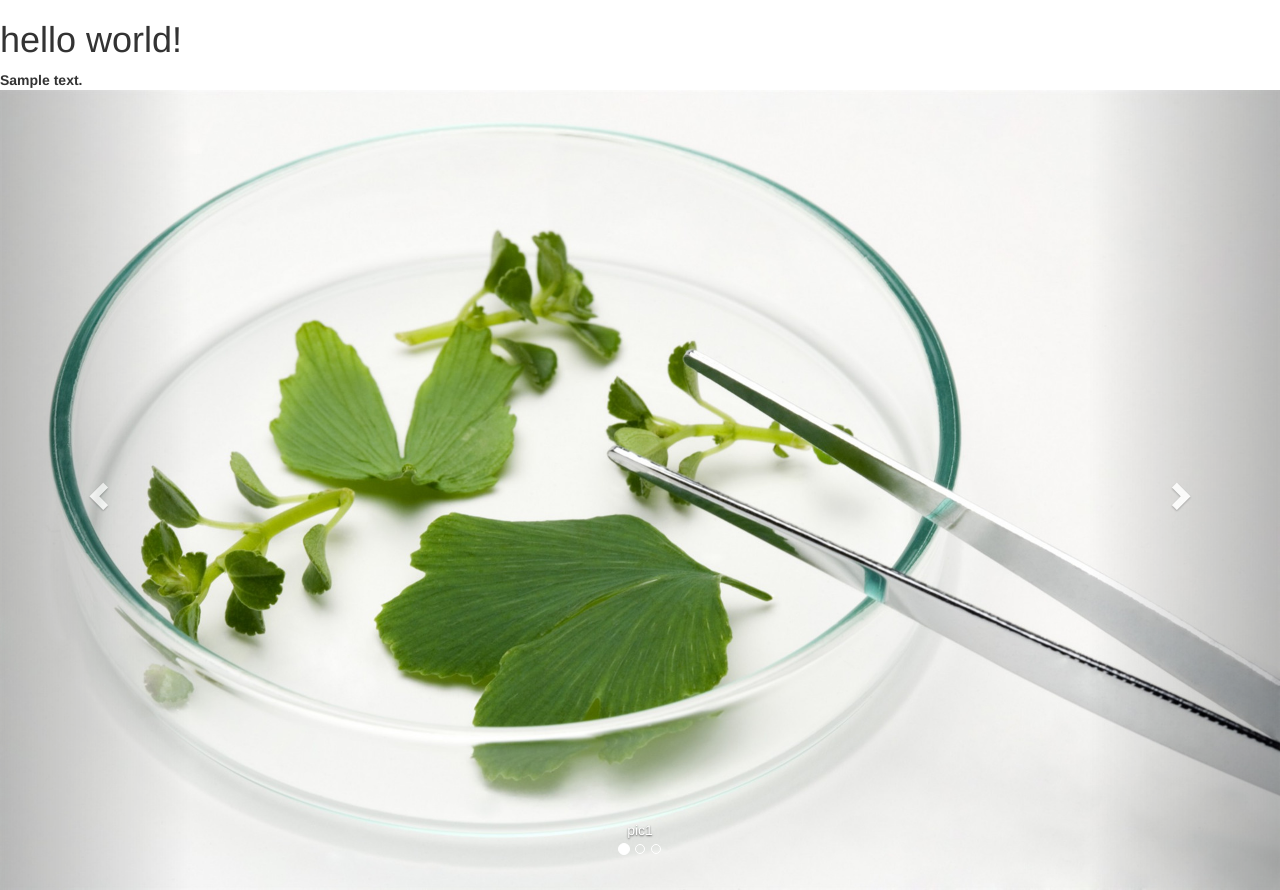
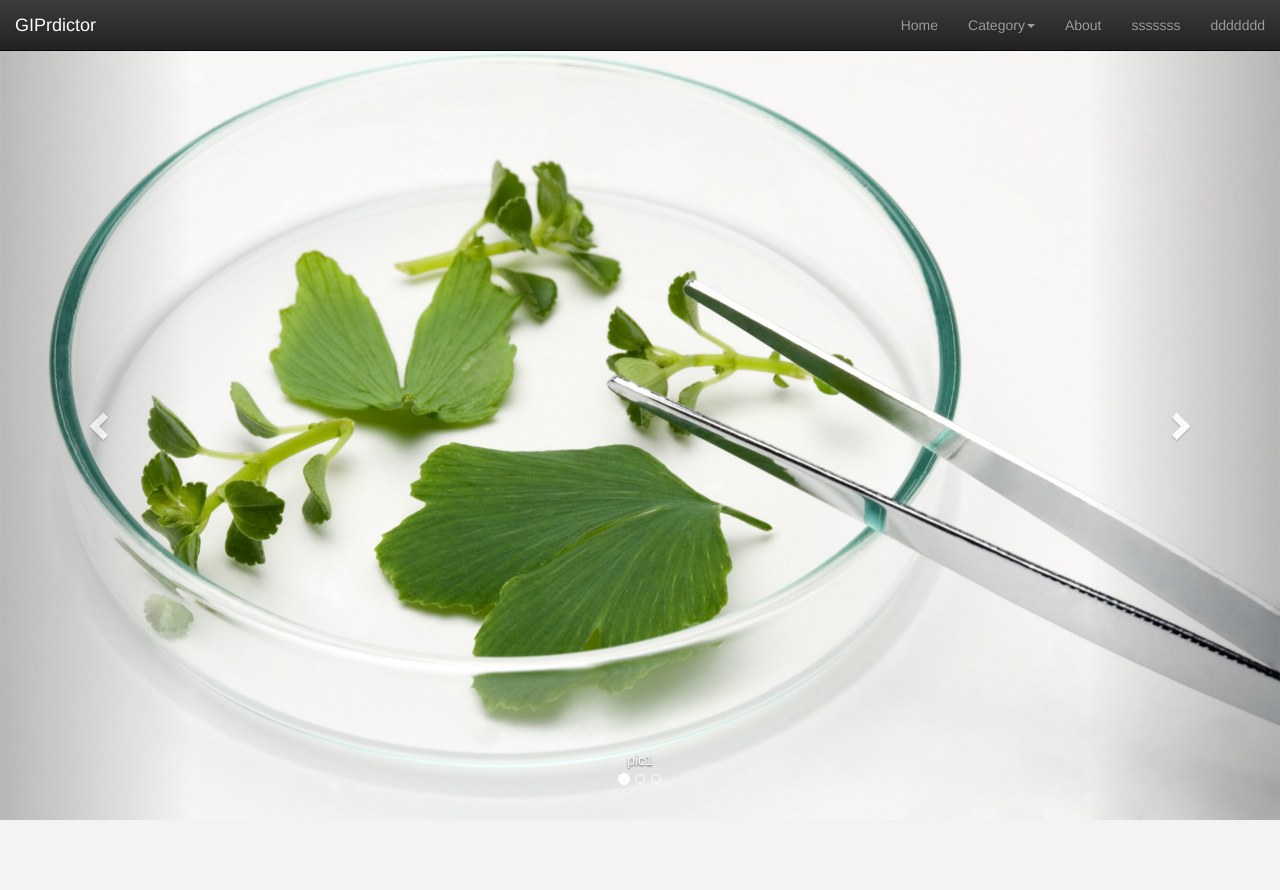
Before and after one commit to liuweqia/GIPredictor, a Django app: template templates/gip/index.html in a window 1280 px wide. After the commit the page ends 820 px from the top, so only its background shows below. Run offline with Django 3.2, Linux system fonts and the light colour scheme; tables that the repository leaves empty hold one stand-in row (values such as "Sample post"); the template is opened without the code that fills it: values that come from a table or form of the project are taken from there, most other values are stand-ins (such as "Sample title", 1, 10 or a date in 2020); parts of the project's set-up code (start-up, migrations or seed data) failed here and were passed over; some libraries are stand-ins or nearby versions.

Commit message:
modify templates

```diff
--- a/templates/base.html
+++ b/templates/base.html
@@ -0,0 +1,77 @@
+<!DOCTYPE html>
+{% load staticfiles %}
+
+<html lang="zh-CN">
+  <head>
+    <meta charset="utf-8">
+    <meta http-equiv="X-UA-Compatible" content="IE=edge">
+    <meta name="viewport" content="width=device-width, initial-scale=1">
+    <!-- 上述3个meta标签*必须*放在最前面，任何其他内容都*必须*跟随其后！ -->
+    <meta name="description" content="">
+    <meta name="author" content="">
+    <link rel="icon" href="static/images/favicon.ico">
+
+    <title>gip-{% block title %}gene island pedictor{% endblock %}</title>
+
+    <!-- Bootstrap core CSS -->
+    <link href="//cdn.bootcss.com/bootstrap/3.3.5/css/bootstrap.min.css" rel="stylesheet">
+    <!-- Bootstrap theme -->
+    <link href="http://getbootstrap.com/dist/css/bootstrap-theme.min.css" rel="stylesheet">
+
+    <!-- Custom styles for this template -->
+    <link href="dashboard.css" rel="stylesheet">
+
+    <!-- Just for debugging purposes. Don't actually copy these 2 lines! -->
+    <!--[if lt IE 9]><script src="../../assets/js/ie8-responsive-file-warning.js"></script><![endif]-->
+    <script src="http://getbootstrap.com/assets/js/ie-emulation-modes-warning.js"></script>
+
+    <!-- HTML5 shim and Respond.js for IE8 support of HTML5 elements and media queries -->
+    <!--[if lt IE 9]>
+      <script src="//cdn.bootcss.com/html5shiv/3.7.2/html5shiv.min.js"></script>
+      <script src="//cdn.bootcss.com/respond.js/1.4.2/respond.min.js"></script>
+    <![endif]-->
+  </head>
+
+   <body>
+        <nav class="navbar navbar-inverse navbar-fixed-top">
+            <div class="container-fluid">
+                <div class="navbar-header">
+                    <button type="button" class="navbar-toggle collapsed" data-toggle="collapse" data-target=".navbar-collapse" aria-expanded="false" aria-controls="navbar">
+                        <span class="sr-only">Toggle navigation</span>
+                        <span class="icon-bar"></span>
+                        <span class="icon-bar"></span>
+                        <span class="icon-bar"></span>
+                    </button>
+                    <a class="navbar-brand" href="{% url 'index' %}">GIPrdictor</a>
+                </div>
+                <div class="navbar-collapse collapse">
+                    <ul class="nav navbar-nav navbar-right">
+                        <li><a href="{% url 'index' %}">Home</a></li>
+                        <li class="dropdown"><a href="{% url 'category' %}" class="dropdown-toggle" data-toggle="dropdown" role="button" aria-haspopup="true" aria-expanded="false">Category<span class="caret"></span></a>
+                            <ul class="dropdown-menu">
+                                {% for category in categories %}
+                                    <li><a href="{% url 'category' %}">{{ category.name }}</a></li>
+                                {% endfor %}
+                                <li role="separator" class="divider"></li>
+                                <li><a href="{% url 'category' %}">all</a></li>
+                            </ul>
+                        <li/>
+                        <li><a href="{% url 'about' %}">About</a></li>
+                        <li><a href="#">sssssss</a></li>
+                        <li><a href="">ddddddd</a></li>
+
+                    </ul>
+                </div>
+            </div>
+        </nav>
+        {% block body_block %}{% endblock %}
+ <!-- Bootstrap core JavaScript
+    ================================================== -->
+    <!-- Placed at the end of the document so the pages load faster -->
+    <script src="//cdn.bootcss.com/jquery/1.11.3/jquery.min.js"></script>
+    <script src="//cdn.bootcss.com/bootstrap/3.3.5/js/bootstrap.min.js"></script>
+    <script src="http://getbootstrap.com/assets/js/docs.min.js"></script>
+    <!-- IE10 viewport hack for Surface/desktop Windows 8 bug -->
+    <script src="http://getbootstrap.com/assets/js/ie10-viewport-bug-workaround.js"></script>
+   </body>
+</html>
--- a/templates/gip/index.html
+++ b/templates/gip/index.html
@@ -1,42 +1,12 @@
-<!DOCTYPE html>
+{% extends 'base.html' %}
+
 {% load staticfiles %}
 
-<html lang="zh-CN">
-  <head>
-    <meta charset="utf-8">
-    <meta http-equiv="X-UA-Compatible" content="IE=edge">
-    <meta name="viewport" content="width=device-width, initial-scale=1">
-    <!-- 上述3个meta标签*必须*放在最前面，任何其他内容都*必须*跟随其后！ -->
-    <meta name="description" content="">
-    <meta name="author" content="">
-    <link rel="icon" href="static/images/favicon.ico">
+{% block title %}index{% endblock %}
 
-    <title>gip-index</title>
+{% block body_block %}
 
-    <!-- Bootstrap core CSS -->
-    <link href="//cdn.bootcss.com/bootstrap/3.3.5/css/bootstrap.min.css" rel="stylesheet">
-    <!-- Bootstrap theme -->
-    <link href="../../dist/css/bootstrap-theme.min.css" rel="stylesheet">
-
-    <!-- Custom styles for this template -->
-    <link href="theme.css" rel="stylesheet">
-
-    <!-- Just for debugging purposes. Don't actually copy these 2 lines! -->
-    <!--[if lt IE 9]><script src="../../assets/js/ie8-responsive-file-warning.js"></script><![endif]-->
-    <script src="../../assets/js/ie-emulation-modes-warning.js"></script>
-
-    <!-- HTML5 shim and Respond.js for IE8 support of HTML5 elements and media queries -->
-    <!--[if lt IE 9]>
-      <script src="//cdn.bootcss.com/html5shiv/3.7.2/html5shiv.min.js"></script>
-      <script src="//cdn.bootcss.com/respond.js/1.4.2/respond.min.js"></script>
-    <![endif]-->
-  </head>
-<body>
-<h1>hello world!</h1>
  <strong>{{ boldmessage }}</strong><br/>
-
-
-
     <div id="carousel-example-generic" class="carousel slide" data-ride="carousel">
   <!-- Indicators -->
   <ol class="carousel-indicators">
@@ -85,13 +55,4 @@
   </a>
 </div>
 
-
- <!-- Bootstrap core JavaScript
-    ================================================== -->
-    <!-- Placed at the end of the document so the pages load faster -->
-    <script src="//cdn.bootcss.com/jquery/1.11.3/jquery.min.js"></script>
-    <script src="//cdn.bootcss.com/bootstrap/3.3.5/js/bootstrap.min.js"></script>
-    <script src="../../assets/js/docs.min.js"></script>
-    <!-- IE10 viewport hack for Surface/desktop Windows 8 bug -->
-    <script src="../../assets/js/ie10-viewport-bug-workaround.js"></script>
-</body> </html>
+{% endblock %}
```
Also changed, not shown: templates/gip/about.html (+19 -0 lines), templates/gip/data.html (+9 -0 lines).
